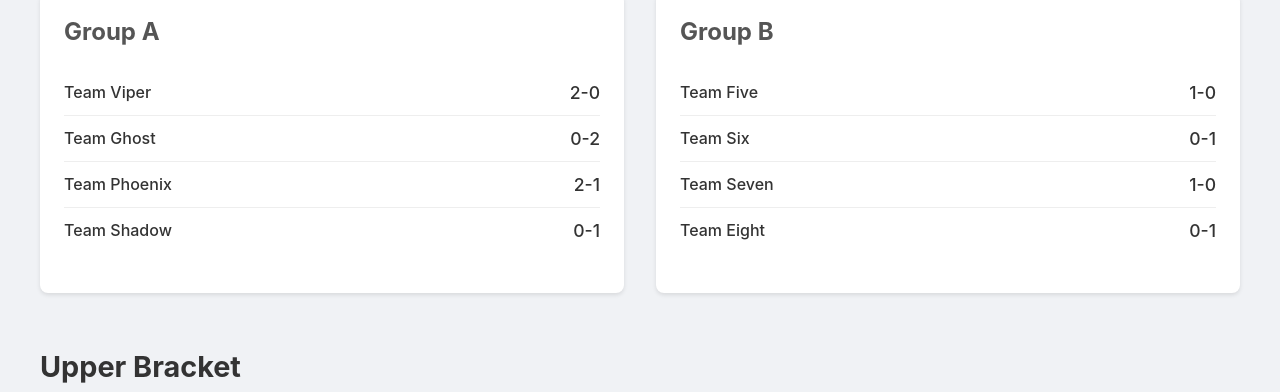
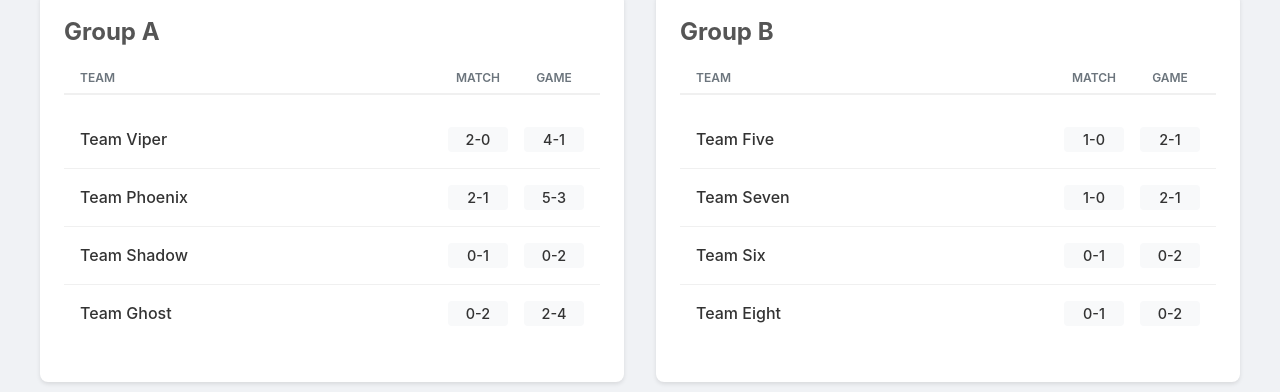
Before and after one commit to vincelugli/vincelugli.github.io, a React (Create React App) app in the folder tournament-app/: page /#/ in a window 1280 px wide. Shown: the part 193-585 px from the top of the page. Built offline with nearby package versions, Linux system fonts and the light colour scheme; no server answers.

Commit message:
Add game wins-loss to teams.

```diff
--- a/tournament-app/src/components/Draft/DraftPage.tsx
+++ b/tournament-app/src/components/Draft/DraftPage.tsx
@@ -32,7 +32,9 @@ const initializeDraft = (): DraftState => {
     captainId: captain.id,
     players: [captain],
     wins: 0,
-    losses: 0
+    losses: 0,
+    gameWins: 0,
+    gameLosses: 0
   }));
 
   const numRounds = 5; // To get to 5 players total
--- a/tournament-app/src/components/Swiss/Group.tsx
+++ b/tournament-app/src/components/Swiss/Group.tsx
@@ -1,6 +1,7 @@
 import React from 'react';
 import { Group, Team } from '../../types';
-import { GroupContainer, GroupTitle, TeamList, TeamItem, TeamName, TeamRecord } from '../../styles';
+import { GroupContainer, GroupTitle, TeamList, TeamItem, TeamName, GroupHeaderRow, ColumnTitle, Record } from '../../styles';
+import { compareTeams } from '../../utils';
 
 interface GroupProps {
   group: Group;
@@ -8,19 +9,28 @@ interface GroupProps {
 }
 
 const GroupComponent: React.FC<GroupProps> = ({ group, teams }) => {
-  const getTeamById = (id: number): Team | undefined => teams.find(team => team.id === id);
+  teams = teams
+    .filter((team) => group.teams.includes(team.id))
+    .sort(compareTeams);
 
   return (
     <GroupContainer>
       <GroupTitle>{group.name}</GroupTitle>
+
+      <GroupHeaderRow>
+        <ColumnTitle style={{ textAlign: 'left' }}>Team</ColumnTitle>
+        <ColumnTitle>Match</ColumnTitle>
+        <ColumnTitle>Game</ColumnTitle>
+      </GroupHeaderRow>
+
       <TeamList>
-        {group.teams.map(teamId => {
-          const team = getTeamById(teamId);
+        {teams.map(team => {
           if (!team) return null; // Or some fallback UI
           return (
             <TeamItem key={team.id}>
               <TeamName to={`/teams/${team.id}`}>{team.name}</TeamName>
-              <TeamRecord>{team.record}</TeamRecord>
+              <Record>{team.record || '0-0'}</Record>
+              <Record>{team.gameRecord || '0-0'}</Record>
             </TeamItem>
           );
         })}
--- a/tournament-app/src/components/Team/AllTeamsPage.tsx
+++ b/tournament-app/src/components/Team/AllTeamsPage.tsx
@@ -1,7 +1,7 @@
 import React from 'react';
 import { Team } from '../../types';
-import { TeamsContainer, Title, TeamsTable, TableHead, TableBody, TeamNameLink, TeamRecord } from '../../styles';
-
+import { TeamsContainer, Title, TeamsTable, TableHead, TableBody, TeamNameLink, Record } from '../../styles';
+import { compareTeams } from '../../utils';
 // Define the component's props
 interface TeamsPageProps {
   teams: Team[];
@@ -9,13 +9,7 @@ interface TeamsPageProps {
 
 const AllTeamsPage: React.FC<TeamsPageProps> = ({ teams }) => {
   // Order the teams by best record
-  teams = teams.sort((t1, t2) => {
-    const result = t2.wins - t1.wins;
-    if (result === 0) {
-      return t1.losses - t2.losses;
-    }
-    return result;
-  });
+  teams = teams.sort(compareTeams);
 
   return (
     <TeamsContainer>
@@ -24,7 +18,8 @@ const AllTeamsPage: React.FC<TeamsPageProps> = ({ teams }) => {
         <TableHead>
           <tr>
             <th>Team Name</th>
-            <th>Record (W-L)</th>
+            <th>Team Record (W-L)</th>
+            <th>Game Record (W-L)</th>
           </tr>
         </TableHead>
         <TableBody>
@@ -37,7 +32,10 @@ const AllTeamsPage: React.FC<TeamsPageProps> = ({ teams }) => {
                 </TeamNameLink>
               </td>
               <td>
-                <TeamRecord>{team.record}</TeamRecord>
+                <Record>{team.record}</Record>
+              </td>
+              <td>
+                <Record>{team.gameRecord}</Record>
               </td>
             </tr>
           ))}
--- a/tournament-app/src/data/mockData.ts
+++ b/tournament-app/src/data/mockData.ts
@@ -1,14 +1,14 @@
 import { Player, Team, Match, Group, BracketRound } from '../types';
 
 export const mockTeams: Team[] = [
-  { id: 1, name: 'Team Viper', captainId: 1, players: [], record: '2-0', wins: 2, losses: 0 },
-  { id: 2, name: 'Team Ghost', captainId: 2, players: [], record: '0-2', wins: 0, losses: 2 },
-  { id: 3, name: 'Team Phoenix', captainId: 3, players: [], record: '2-1', wins: 2, losses: 1 },
-  { id: 4, name: 'Team Shadow', captainId: 4, players: [], record: '0-1', wins: 0, losses: 1 },
-  { id: 5, name: 'Team Five', captainId: 1, players: [], record: '1-0', wins: 1, losses: 0 },
-  { id: 6, name: 'Team Six', captainId: 2, players: [], record: '0-1', wins: 0, losses: 1 },
-  { id: 7, name: 'Team Seven', captainId: 3, players: [], record: '1-0', wins: 1, losses: 0 },
-  { id: 8, name: 'Team Eight', captainId: 4, players: [], record: '0-1', wins: 0, losses: 1 },
+  { id: 1, name: 'Team Viper', captainId: 1, players: [], record: '2-0', wins: 2, losses: 0, gameWins: 4, gameLosses: 1, gameRecord: "4-1" },
+  { id: 2, name: 'Team Ghost', captainId: 2, players: [], record: '0-2', wins: 0, losses: 2, gameWins: 2, gameLosses: 4, gameRecord: "2-4" },
+  { id: 3, name: 'Team Phoenix', captainId: 3, players: [], record: '2-1', wins: 2, losses: 1, gameWins: 5, gameLosses: 3, gameRecord: "5-3" },
+  { id: 4, name: 'Team Shadow', captainId: 4, players: [], record: '0-1', wins: 0, losses: 1, gameWins: 0, gameLosses: 2, gameRecord: "0-2" },
+  { id: 5, name: 'Team Five', captainId: 1, players: [], record: '1-0', wins: 1, losses: 0, gameWins: 2, gameLosses: 1, gameRecord: "2-1" },
+  { id: 6, name: 'Team Six', captainId: 2, players: [], record: '0-1', wins: 0, losses: 1, gameWins: 0, gameLosses: 2, gameRecord: "0-2" },
+  { id: 7, name: 'Team Seven', captainId: 3, players: [], record: '1-0', wins: 1, losses: 0, gameWins: 2, gameLosses: 1, gameRecord: "2-1" },
+  { id: 8, name: 'Team Eight', captainId: 4, players: [], record: '0-1', wins: 0, losses: 1, gameWins: 0, gameLosses: 2, gameRecord: "0-2" },
 ];
 
 export const mockMatches: Match[] = [
--- a/tournament-app/src/styles/index.ts
+++ b/tournament-app/src/styles/index.ts
@@ -133,7 +133,6 @@ export const TeamsSection = styled.div`
   gap: 1.5rem;
 `;
 
-// --- Team Card Component ---
 export const TeamCardContainer = styled.div<{ isPicking: boolean }>`
   background: #fff;
   border-radius: 8px;
@@ -432,7 +431,6 @@ export const Score = styled.span<{ win: boolean }>`
 `;
 
 // PriorityListPage
-
 export const PageContainer = styled.div` /* ... */ `;
 
 export const BoardContainer = styled.div`
@@ -451,8 +449,6 @@ export const Column = styled.div<{ isDraggingOver: boolean }>`
   min-height: 500px;
   transition: background-color 0.2s ease;
 `;
-
-export const ColumnTitle = styled.h3` /* ... */ `;
 
 export const PlayerCard = styled.div<{ isDragging: boolean }>`
   user-select: none;
@@ -500,18 +496,6 @@ export const TeamList = styled.ul`
   padding: 0;
 `;
 
-export const TeamItem = styled.li`
-  display: flex;
-  justify-content: space-between;
-  align-items: center;
-  padding: 0.75rem 0;
-  border-bottom: 1px solid #eee;
-
-  &:last-child {
-    border-bottom: none;
-  }
-`;
-
 export const TeamName = styled(Link)`
   font-weight: 500;
   color: #333;
@@ -522,6 +506,46 @@ export const TeamName = styled(Link)`
   }
 `;
 
+export const GroupHeaderRow = styled.div`
+  display: grid;
+  grid-template-columns: 1fr 60px 60px; /* Name | Match | Game */
+  gap: 1rem;
+  padding: 0 1rem 0.5rem 1rem;
+  border-bottom: 2px solid #f0f0f0;
+`;
+
+export const ColumnTitle = styled.span`
+  font-size: 0.75rem;
+  font-weight: 600;
+  color: #6c757d;
+  text-transform: uppercase;
+  text-align: center;
+`;
+
+export const TeamItem = styled.li`
+  display: grid;
+  grid-template-columns: 1fr 60px 60px; /* Name | Match | Game */
+  gap: 1rem;
+  align-items: center;
+  padding: 1rem;
+  border-bottom: 1px solid #f0f0f0;
+
+  &:last-child {
+    border-bottom: none;
+  }
+`;
+
+// UPDATE: Shared style for both record types
+export const Record = styled.span`
+  font-weight: 500;
+  font-size: 0.9rem;
+  color: #333;
+  text-align: center;
+  background-color: #f8f9fa;
+  padding: 0.25rem 0;
+  border-radius: 4px;
+`;
+
 // SwissStage
 export const StageContainer = styled.div`
   display: grid;
@@ -530,8 +554,6 @@ export const StageContainer = styled.div`
 `;
 
 // AllTeamsPage
-
-// Main container for the page
 export const TeamsContainer = styled.div`
   background-color: #ffffff;
   padding: 2rem;
@@ -595,28 +617,7 @@ export const TeamNameLink = styled(Link)`
   }
 `;
 
-// Style for the team record
-export const TeamRecord = styled.span`
-  font-weight: 500;
-  font-size: 1.1rem;
-  color: #333;
-`;
-
 // TeamPage
-
-// export const PageContainer = styled.div`
-//   display: flex;
-//   flex-direction: column;
-//   gap: 2.5rem;
-// `;
-
-// export const TeamHeader = styled.div`
-//   background: #fff;
-//   padding: 2rem;
-//   border-radius: 8px;
-//   box-shadow: 0 2px 4px rgba(0,0,0,0.1);
-// `;
-
 export const TeamPageTeamName = styled.h1`
   font-size: 3rem;
   color: #333;
@@ -631,7 +632,6 @@ export const SectionTitle = styled.h2`
   margin-bottom: 1.5rem;
 `;
 
-// Card for the Upcoming Match
 export const UpcomingMatchCard = styled.div`
   background: linear-gradient(135deg, #007bff, #0056b3);
   color: white;
@@ -685,19 +685,6 @@ export const CopyButton = styled.button`
   &:hover { background: #f0f0f0; }
 `;
 
-// List for Match History
-// const MatchHistoryList = styled.ul`
-//   list-style: none;
-//   padding: 0;
-// `;
-
-// const MatchItem = styled.li`
-//   display: flex;
-//   justify-content: space-between;
-//   align-items: center;
-//   padding: 1rem;
-//   border-bottom: 1px solid #eee;
-// `;
 
 export const MatchHistoryList = styled.ul`
   list-style: none;
@@ -706,27 +693,6 @@ export const MatchHistoryList = styled.ul`
   flex-direction: column;
   gap: 1rem;
 `;
-
-// export const MatchItem = styled.li`
-//   display: flex;
-//   justify-content: space-between;
-//   align-items: center;
-//   background-color: #fff;
-//   padding: 1.5rem;
-//   border-radius: 8px;
-//   box-shadow: 0 2px 4px rgba(0,0,0,0.05);
-//   border-left: 5px solid;
-// `;
-
-// export const MatchInfo = styled.div`
-//   font-size: 1.2rem;
-//   font-weight: 500;
-//   color: #555;
-//   span {
-//     font-weight: 700;
-//     color: #333;
-//   }
-// `;
 
 export const MatchResult = styled.div`
   display: flex;
--- a/tournament-app/src/types/index.ts
+++ b/tournament-app/src/types/index.ts
@@ -15,7 +15,10 @@ export interface Team {
   players: Player[];
   wins: number;
   losses: number;
+  gameWins: number;
+  gameLosses: number;
   record?: string;
+  gameRecord?: string;
   matchHistory?: Match[];
 }
 
--- /dev/null
+++ b/tournament-app/src/utils/index.ts
@@ -0,0 +1,17 @@
+import { Team } from "../types";
+
+export function compareTeams(t1: Team , t2: Team): number {
+    let result = t2.wins - t1.wins;
+    if (result !== 0) return result;
+
+    // Match wins are equal, tiebreak on losses
+    result = t1.losses - t2.losses;
+    if (result !== 0) return result;
+
+    // Match wins and losses are equal, tiebreak on game wins
+    result = t1.gameWins - t2.gameWins;
+    if (result !== 0) return result;
+
+    // Match wins and losses are equal, game wins are equal, tiebreak on game losses
+    return t1.gameLosses - t2.gameLosses;
+}
```
